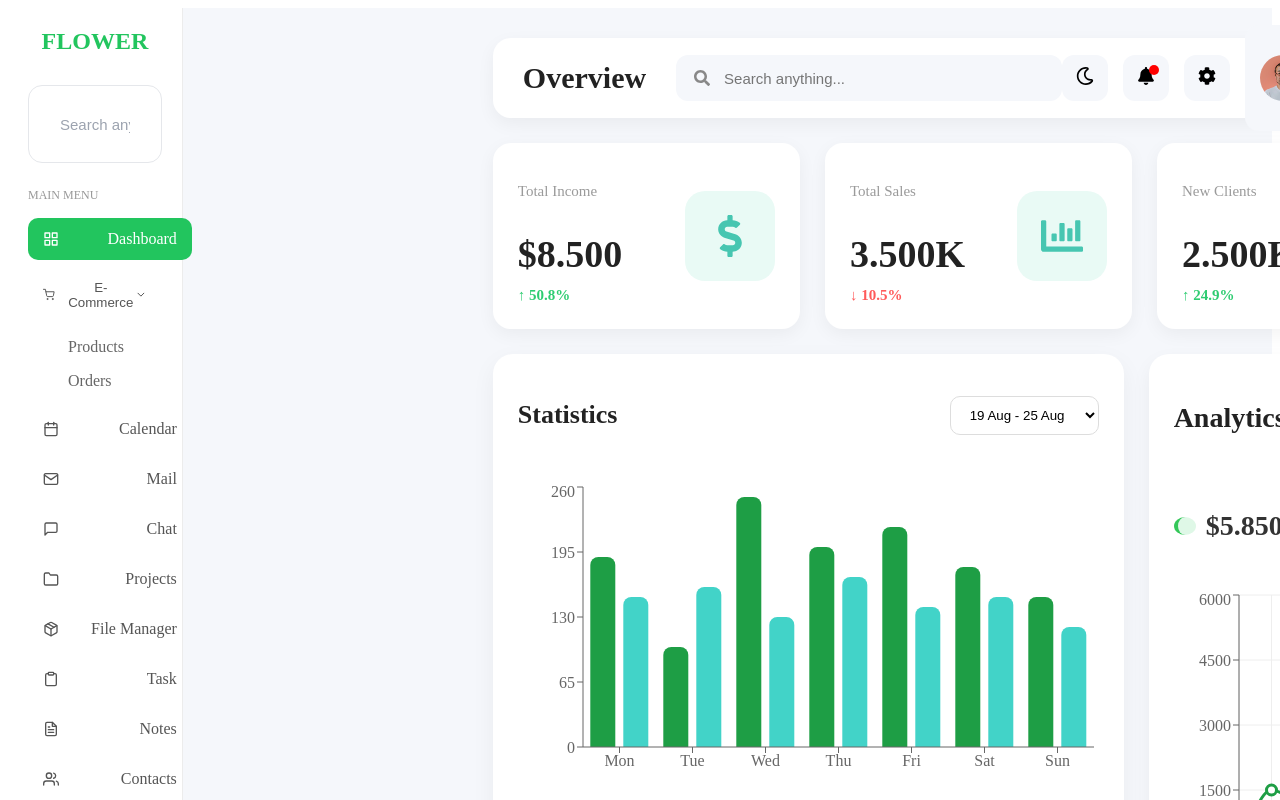
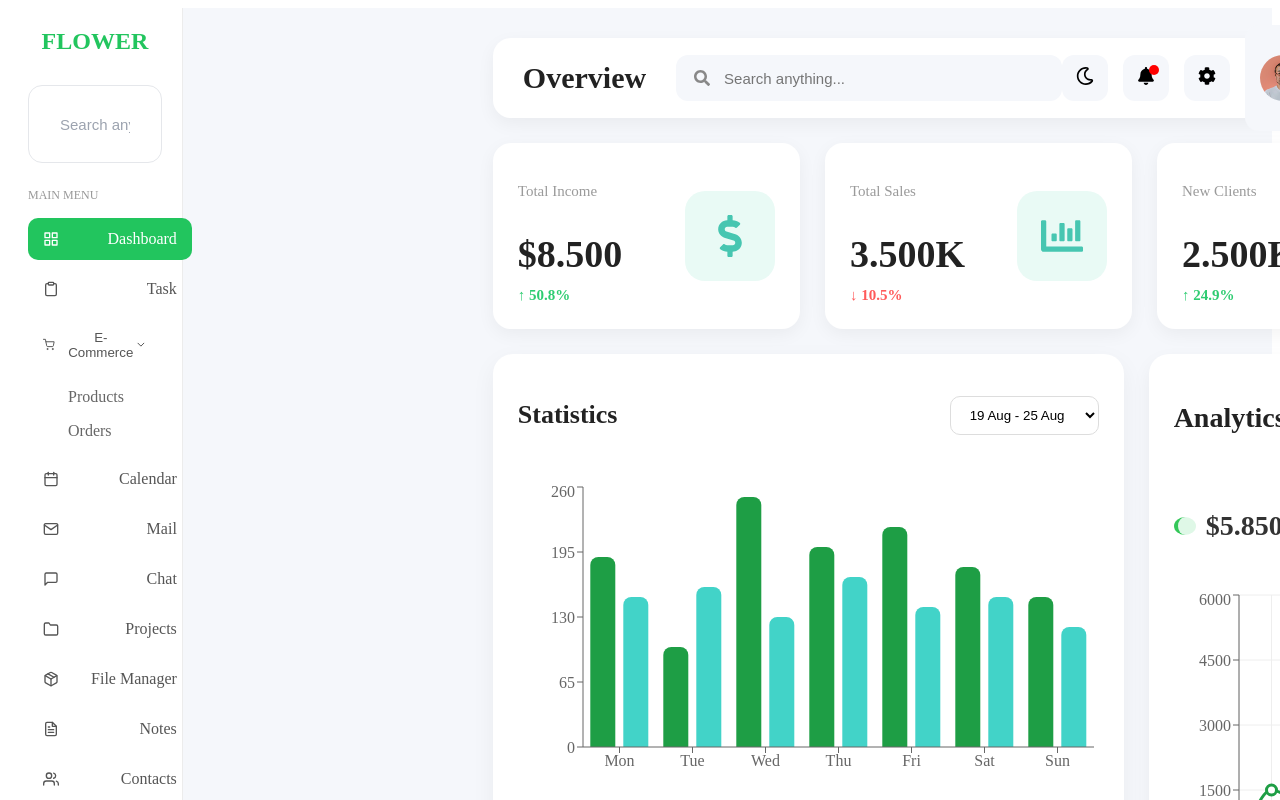
Before and after one commit to Gouthami101198/Dashboard1, a React (Vite) app: page / in a window 1280 px wide. Shown: the top 800 px of the page. Built offline with nearby package versions, Linux system fonts and the light colour scheme.

Commit message:
Update Sidebar.jsx

```diff
--- a/src/components/Sidebar/Sidebar.jsx
+++ b/src/components/Sidebar/Sidebar.jsx
@@ -39,6 +39,10 @@ const Sidebar = () => {
         <NavLink to="/" className="menu-item">
           <FiGrid />
           <span>Dashboard</span>
+        </NavLink>
+        <NavLink to="/task" className="menu-item">
+          <FiClipboard />
+          <span>Task</span>
         </NavLink>
 
         {/* Ecommerce */}
@@ -94,11 +98,6 @@ const Sidebar = () => {
           <span>File Manager</span>
         </NavLink>
 
-        <NavLink to="/task" className="menu-item">
-          <FiClipboard />
-          <span>Task</span>
-        </NavLink>
-
         <NavLink to="/notes" className="menu-item">
           <FiFileText />
           <span>Notes</span>
```
